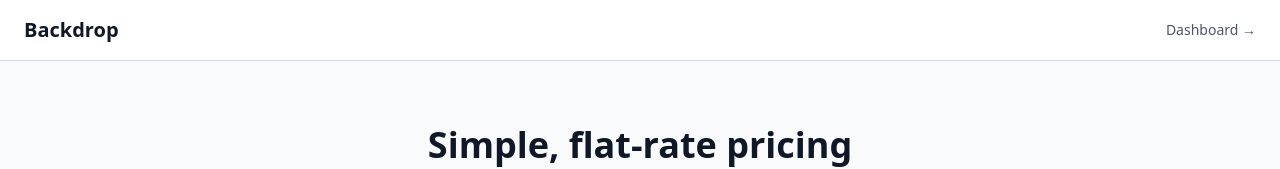
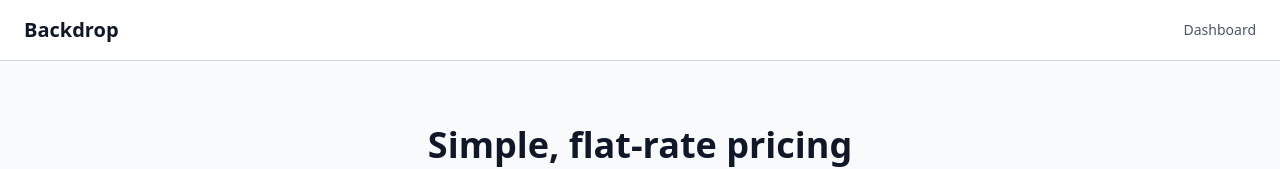
Before and after one commit to bdhobson/batchbg, a Next.js app: page /pricing in a window 1280 px wide. Shown: the top 169 px of the page. Built offline with nearby package versions, Linux system fonts and the light colour scheme.

Commit message:
fix: remove all remaining alert() popups from dashboard and upload pages

```diff
--- a/src/app/dashboard/DashboardClient.tsx
+++ b/src/app/dashboard/DashboardClient.tsx
@@ -5,9 +5,11 @@ import { useEffect } from 'react';
 export default function DashboardClient() {
   useEffect(() => {
     const btn = document.getElementById('manage-subscription-btn');
+    const errEl = document.getElementById('manage-subscription-error');
     if (!btn) return;
 
     async function handleClick() {
+      if (errEl) errEl.textContent = '';
       btn!.textContent = 'Loading...';
       try {
         const res = await fetch('/api/stripe/portal', { method: 'POST' });
@@ -16,11 +18,11 @@ export default function DashboardClient() {
           window.location.href = data.url;
         } else {
           btn!.textContent = 'Manage subscription';
-          alert(data.error || 'Failed to open portal');
+          if (errEl) errEl.textContent = 'Could not open billing portal. Please try again.';
         }
       } catch {
         btn!.textContent = 'Manage subscription';
-        alert('Something went wrong');
+        if (errEl) errEl.textContent = 'Something went wrong. Please try again.';
       }
     }
 
--- a/src/app/dashboard/page.tsx
+++ b/src/app/dashboard/page.tsx
@@ -81,7 +81,7 @@ export default async function DashboardPage({
               href="/pricing"
               className="shrink-0 rounded-lg bg-primary px-4 py-2 text-sm font-semibold text-primary-foreground hover:bg-primary/90 transition-colors"
             >
-              Upgrade →
+              Upgrade
             </Link>
           </div>
         )}
--- a/src/app/pricing/page.tsx
+++ b/src/app/pricing/page.tsx
@@ -92,7 +92,7 @@ export default function PricingPage() {
           Backdrop
         </Link>
         <Link href="/dashboard" className="text-sm text-gray-600 hover:text-gray-900">
-          Dashboard →
+          Dashboard
         </Link>
       </header>
 
--- a/src/app/upload/page.tsx
+++ b/src/app/upload/page.tsx
@@ -84,10 +84,10 @@ export default function UploadPage() {
       if (data.jobId) {
         router.push(`/processing/${data.jobId}`);
       } else {
-        alert('Error: ' + (data.error || 'Unknown error'));
+        console.error('Upload error:', data.error);
       }
     } catch (err) {
-      alert('Upload failed: ' + String(err));
+      console.error('Upload failed:', err);
     } finally {
       setUploading(false);
     }
@@ -102,7 +102,7 @@ export default function UploadPage() {
           <h1 className="text-3xl font-bold">Backdrop</h1>
           {isSignedIn ? (
             <Link href="/dashboard" className="text-sm text-gray-400 hover:text-white">
-              Dashboard →
+              Dashboard
             </Link>
           ) : (
             <Link href="/sign-in" className="text-sm text-gray-400 hover:text-white">
--- a/src/components/job-history.tsx
+++ b/src/components/job-history.tsx
@@ -96,7 +96,7 @@ export function JobHistory({ jobs }: JobHistoryProps) {
                     href={`/processing/${job.id}`}
                     className="text-xs font-medium text-muted-foreground hover:text-foreground"
                   >
-                    View →
+                    View
                   </Link>
                 )}
               </div>
```
